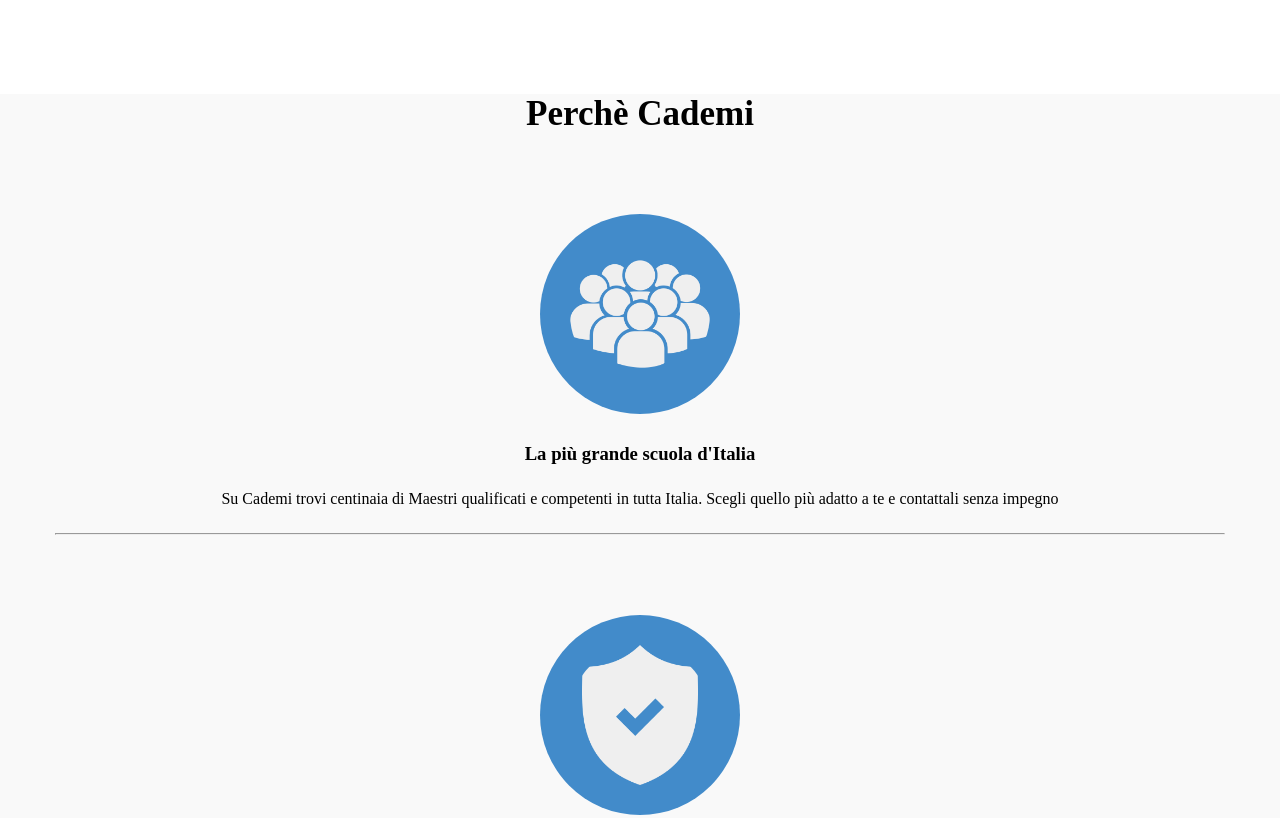
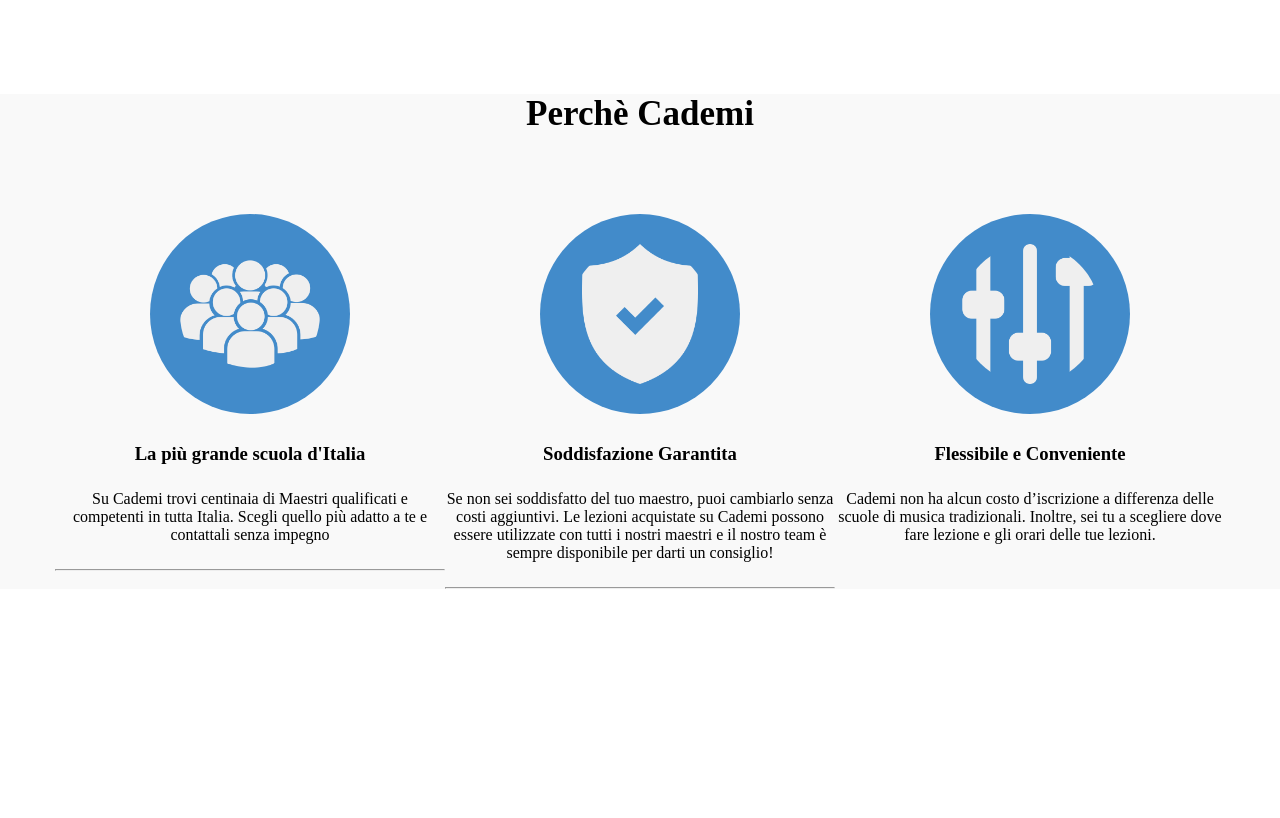
Before and after one commit to MatteoPetracci/html-css-resp-wannabe-12bool, a plain HTML site: page index.html in a window 1280 px wide. Shown: the part 1000-1818 px from the top of the page. After the commit the page ends 1589 px from the top, so only its background shows below. Drawn offline with Linux system fonts and the light colour scheme.

Commit message:
fine (da rivedere la pulizia codice)

```diff
--- a/index.html
+++ b/index.html
@@ -44,19 +44,19 @@
     <div class="back_ground">
       <h2>Perchè Cademi</h2>
       <div class="container">
-        <div class="col-lg-12">
+        <div class="col-lg-4 col-md-12 col-xs-12">
           <img class="back_image height_200 margin_top_80" src="img/icon/profile.png" alt="">
           <h3 class="margin_top_25">La più grande scuola d'Italia</h3>
           <p class="margin_top_25">Su Cademi trovi centinaia di Maestri qualificati e competenti in tutta Italia. Scegli quello più adatto a te e contattali senza impegno</p>
           <hr class="margin_top_25">
         </div>
-        <div class="col-lg-12">
+        <div class="col-lg-4 col-md-12 col-xs-12">
           <img class="back_image height_200 margin_top_80" src="img/icon/secure.png" alt="">
           <h3 class="margin_top_25">Soddisfazione Garantita</h3>
           <p class="margin_top_25">Se non sei soddisfatto del tuo maestro, puoi cambiarlo senza costi aggiuntivi. Le lezioni acquistate su Cademi possono essere utilizzate con tutti i nostri maestri e il nostro team è sempre disponibile per darti un consiglio!</p>
           <hr class="margin_top_25">
         </div>
-        <div class="col-lg-12">
+        <div class="col-lg-4 col-md-12 col-xs-12">
           <img class="back_image height_200 margin_top_80" src="img/icon/flex.png" alt="">
           <h3 class="margin_top_25">Flessibile e Conveniente</h3>
           <p class="margin_top_25">Cademi non ha alcun costo d’iscrizione a differenza delle scuole di musica tradizionali. Inoltre, sei tu a scegliere dove fare lezione e gli orari delle tue lezioni.</p>
```
